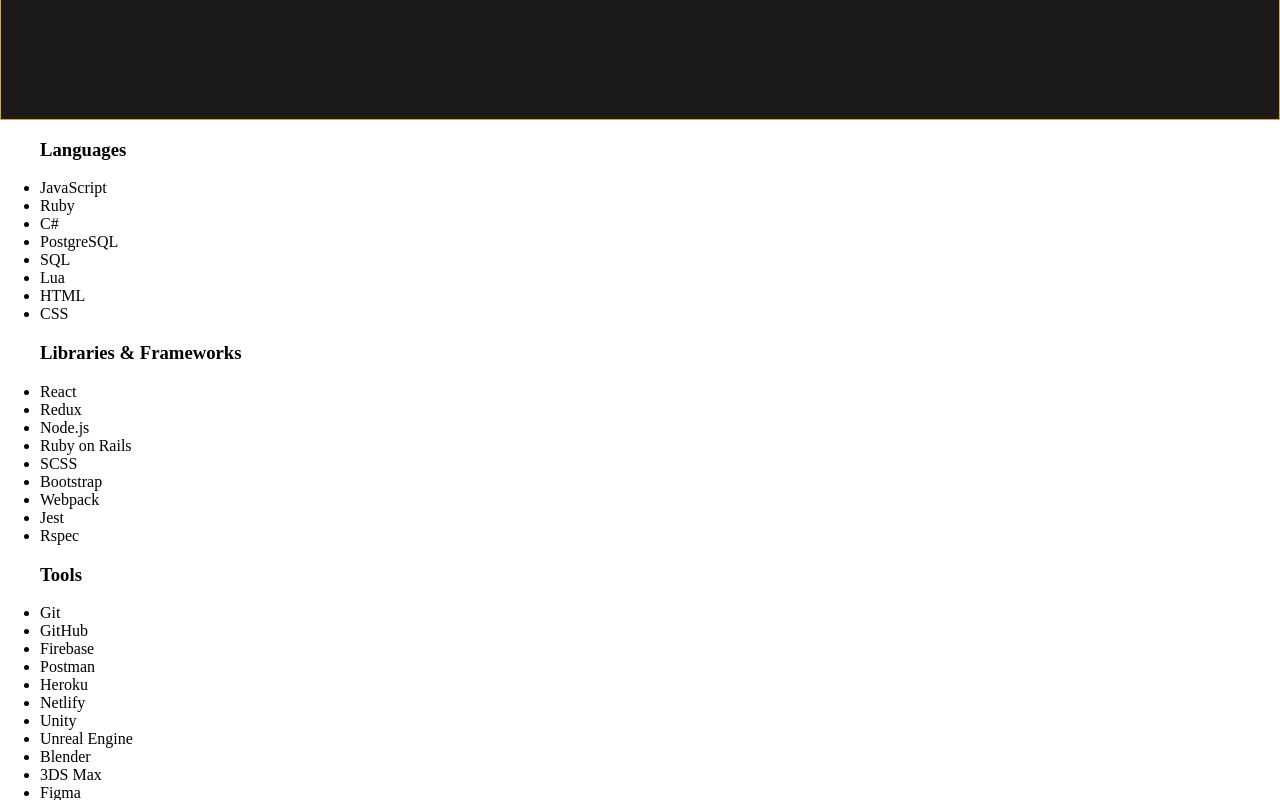
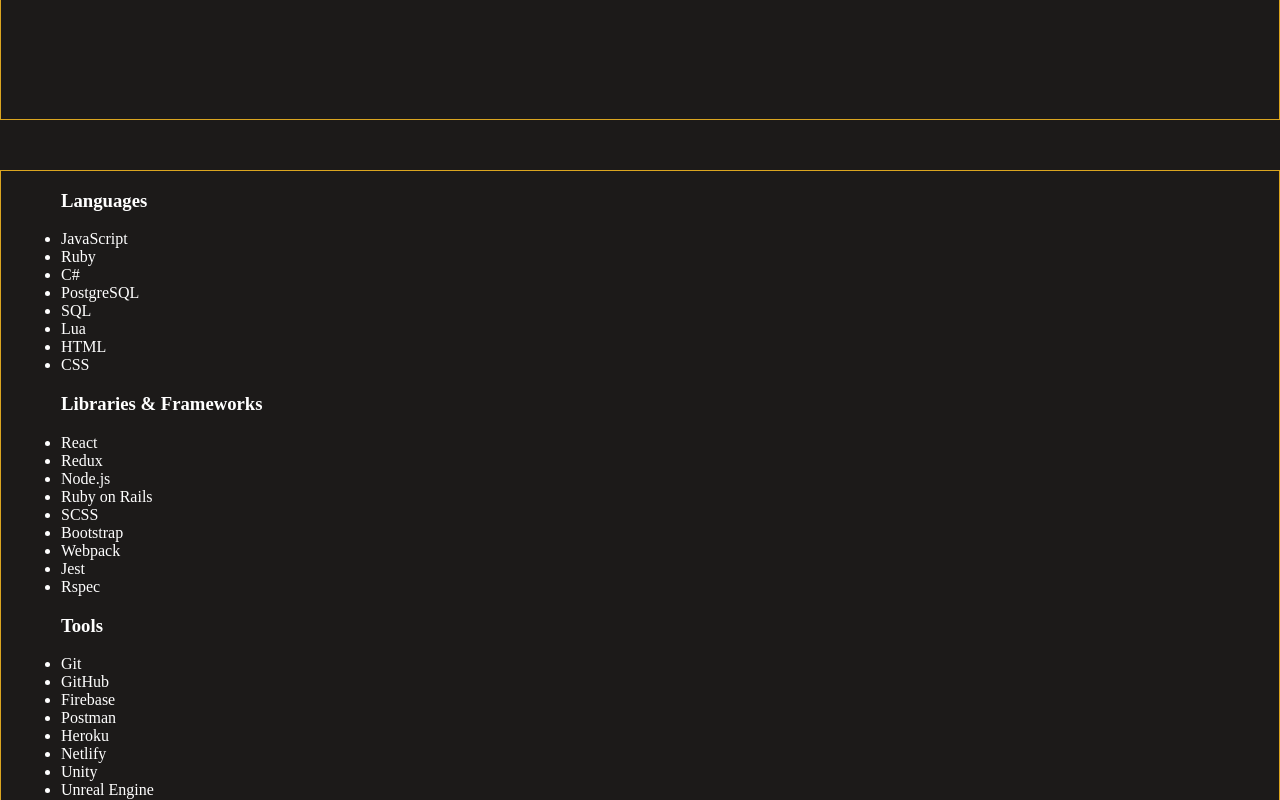
Before and after one commit to Retky/RetkyPortfolio, a React (Create React App) app: page /#/ in a window 1280 px wide. Shown: the part 1480-2280 px from the top of the page. Built offline with nearby package versions, Linux system fonts and the light colour scheme.

Commit message:
Add 'stack' base style

```diff
--- a/src/pages/HomePage.jsx
+++ b/src/pages/HomePage.jsx
@@ -44,6 +44,7 @@
           </div>
         </div>
         <div className="stack">
+          <div className="stack-content">
             <ul>
               <h3>Languages</h3>
               <li>JavaScript</li>
@@ -83,6 +84,7 @@
             </ul>
           </div>
         </div>
+      </div>
       {/* <div className="contact">
       </div> */}
     </main>
--- a/src/styles/HomePage.scss
+++ b/src/styles/HomePage.scss
@@ -1,6 +1,6 @@
 @import "Variables";
 
-.landing {
+.landing, .about, .stack {
   @include full-height;
 
   background-color: $dark-bg;
@@ -38,16 +38,12 @@
   color: $light-orange;
 }
 
-.about {
-  @include full-height;
-
-  background-color: $dark-bg;
+.about-content {
+  @include adaptative-width;
 }
 
-.about-content {
+.stack-content {
   @include adaptative-width;
-
-  color: #fff;
 }
 
 .nowrap {
```
Lines whose indentation alone changed are shown as unchanged.
